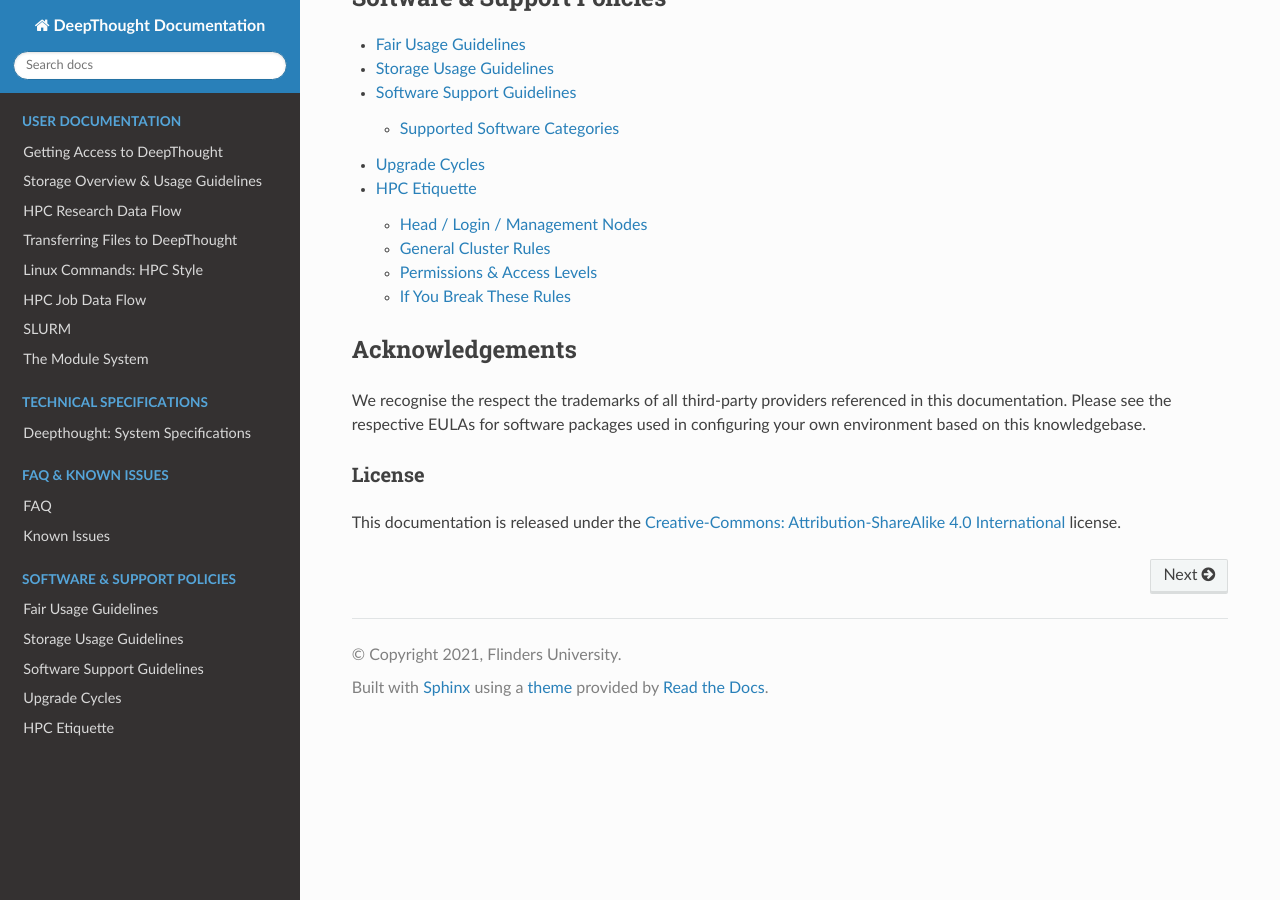
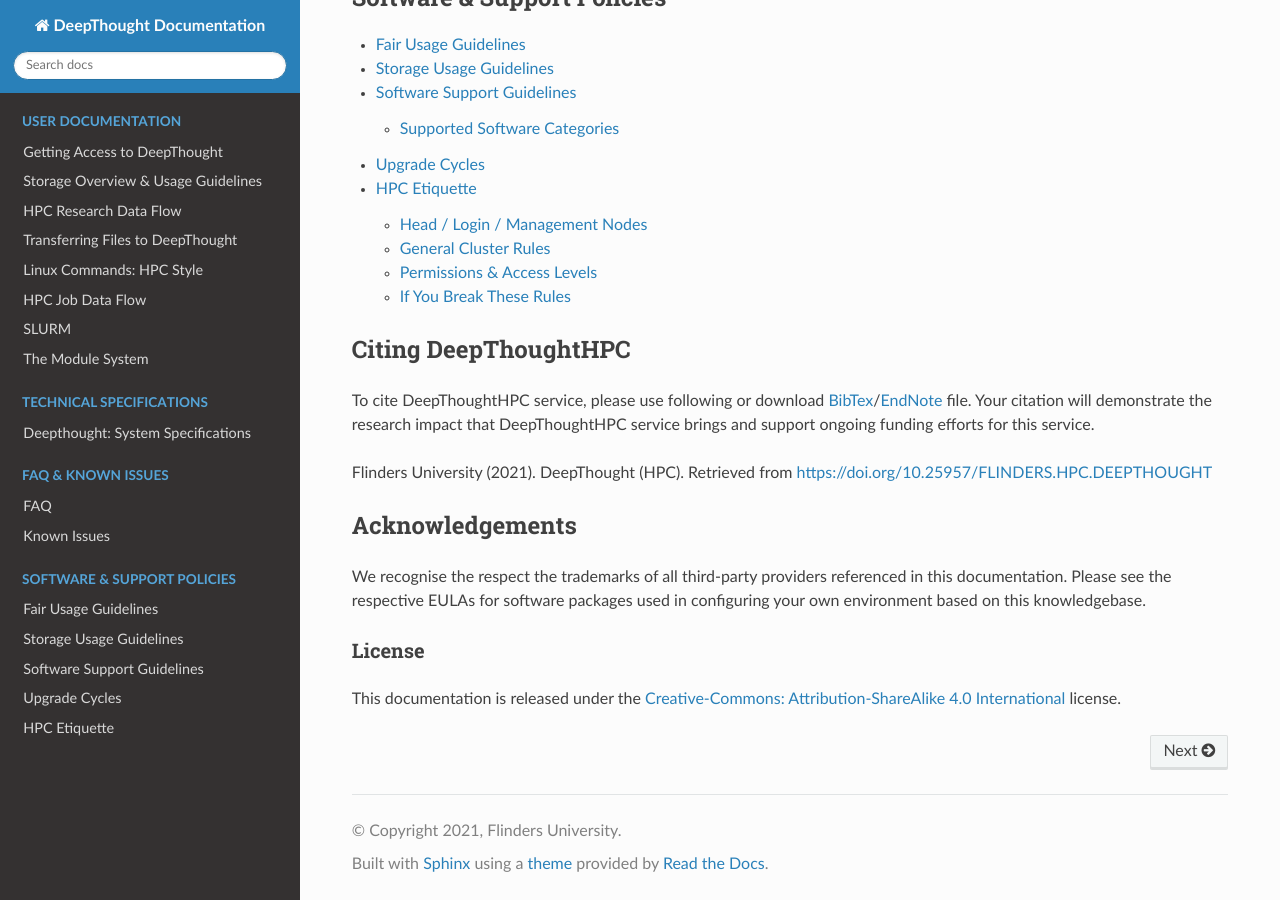
Before and after one commit to flindersuni/DeepThoughtHPC-docs, a Sphinx documentation site: the page built from docs/source/index.rst, in a window 1280 px wide and 900 px high, scrolled down 1800 px. Built offline with Sphinx 7.4.7 and the Read the Docs theme 2.0.0, drawn with Linux system fonts in a browser that asks for light colours.

Commit message:
Merge remote-tracking branch 'origin/master'

```diff
--- /dev/null
+++ b/docs/source/flindershpc2021-bibtex.bib
@@ -0,0 +1,9 @@
+@misc{https://doi.org/10.25957/flinders.hpc.deepthought,
+  doi = {10.25957/FLINDERS.HPC.DEEPTHOUGHT},
+  url = {https://deepthoughtdocs.flinders.edu.au/en/latest/},
+  author = {{Flinders University}},
+  keywords = {HPC, High performance computing},
+  title = {Deep Thought (HPC)},
+  publisher = {Flinders University},
+  year = {2021}
+}
--- /dev/null
+++ b/docs/source/flindershpc2021-endnote.xml
@@ -0,0 +1,2 @@
+<?xml version="1.0" encoding="UTF-8"?>
+<xml><records><record><database name="MyLibrary">MyLibrary</database><source-app name="Zotero">Zotero</source-app><ref-type name="Generic">13</ref-type><contributors><authors><author>Flinders University</author></authors></contributors><titles><title>Deep Thought (HPC)</title></titles><keywords><keyword>High performance computing</keyword><keyword>HPC</keyword></keywords><dates><year>2021</year><pub-dates><date>2021</date></pub-dates></dates><publisher>Flinders University</publisher><urls><web-urls><url>https://deepthoughtdocs.flinders.edu.au/en/latest/</url></web-urls></urls></record></records></xml>
--- a/docs/source/index.rst
+++ b/docs/source/index.rst
@@ -49,6 +49,15 @@
    policies/fairuse.rst
    policies/accessandpermissions.rst
 
+Citing DeepThoughtHPC
+----------------------
+
+To cite DeepThoughtHPC service, please use following or download `BibTex`_/`EndNote`_ file. Your citation will demonstrate the research impact that DeepThoughtHPC service brings and support ongoing funding efforts for this service.
+
+Flinders University (2021). DeepThought (HPC). Retrieved from https://doi.org/10.25957/FLINDERS.HPC.DEEPTHOUGHT
+
+.. _BibTex: https://raw.githubusercontent.com/flindersuni/DeepThoughtHPC-docs/master/docs/source/flindershpc2021-bibtex.bib
+.. _EndNote: https://raw.githubusercontent.com/flindersuni/DeepThoughtHPC-docs/master/docs/source/flindershpc2021-endnote.xml
 
 Acknowledgements
 ----------------
```
